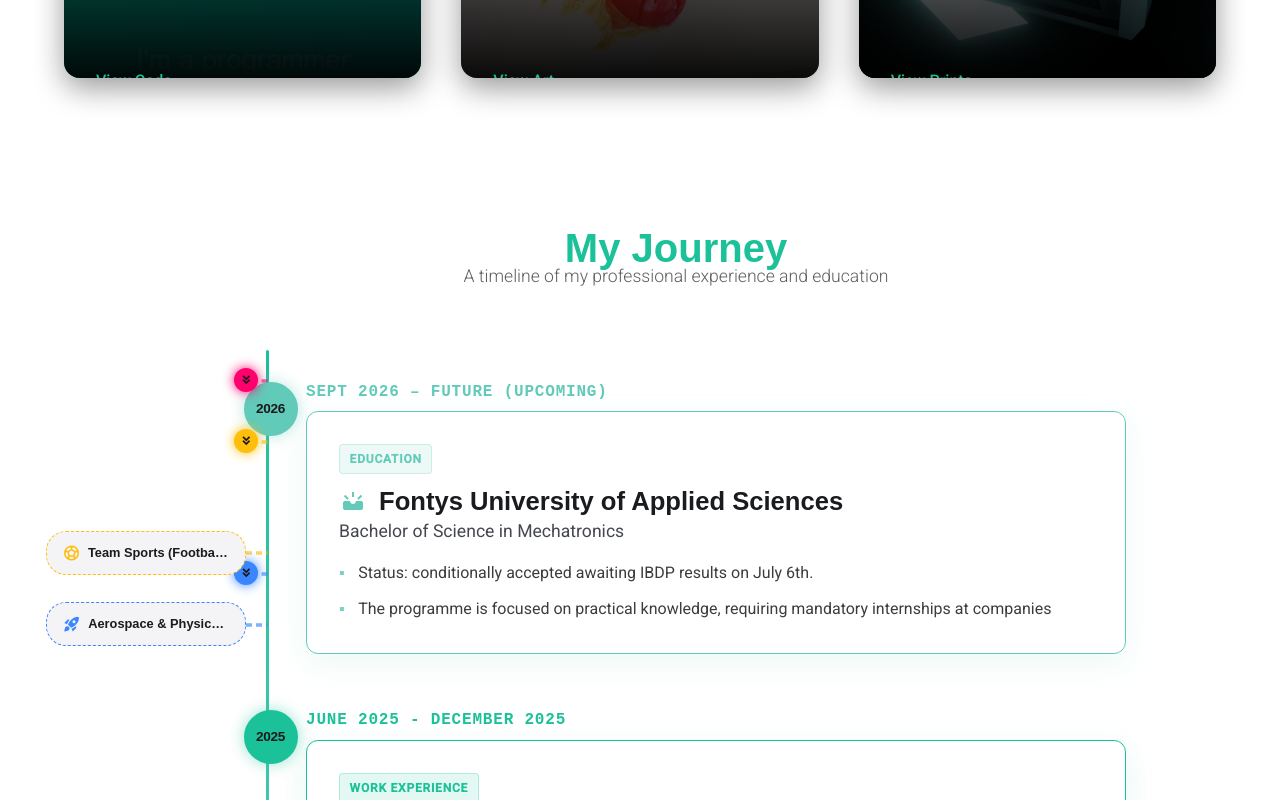
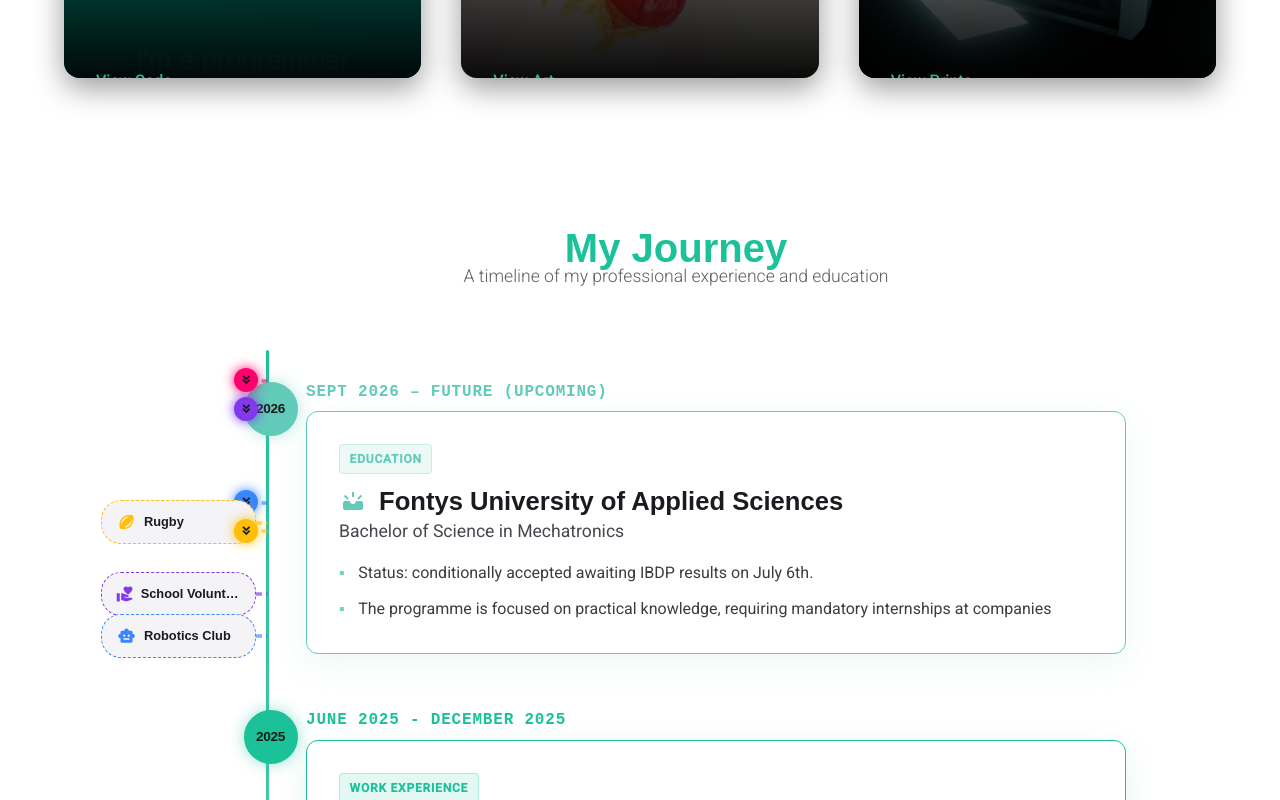
Before and after one commit to Codelessgame/portfolio_v_3, an Angular app: page / in a window 1280 px wide. Shown: the part 2000-2800 px from the top of the page. Built offline with nearby package versions, Linux system fonts and the light colour scheme.

Commit message:
feat: upgrade timeline component to support multiple personal activities per entry with updated UI and data structure

```diff
--- a/src/app/timeline/timeline.css
+++ b/src/app/timeline/timeline.css
@@ -91,6 +91,10 @@
 
 .timeline-item.education .timeline-date {
   color: var(--light-cyan, #62cab9);
+}
+
+.mobile-year-label {
+  display: none;
 }
 
 /* Event Card wrapper */
@@ -256,15 +260,15 @@
 
 .activity-start-bubble {
   position: absolute;
-  left: -180px;
-  width: 200px;
-  padding: 0.5rem 1rem;
+  left: -125px;
+  width: 155px;
+  padding: 0.5rem 0.85rem;
   border-radius: 20px;
   background: var(--mat-sys-surface-container-low, #222222);
   border: 1.5px dashed;
   display: flex;
   align-items: center;
-  gap: 0.5rem;
+  gap: 0.4rem;
   cursor: pointer;
   transform: translateY(-50%);
   z-index: 4;
@@ -291,6 +295,17 @@
   line-height: 1;
 }
 
+.activity-span-years {
+  font-family: monospace, sans-serif;
+  font-size: 0.72rem;
+  font-weight: 700;
+  white-space: nowrap;
+  background: rgba(255, 255, 255, 0.08);
+  padding: 1px 5px;
+  border-radius: 4px;
+  color: var(--mat-sys-on-surface-variant, rgba(255, 255, 255, 0.8));
+}
+
 .bubble-label {
   font-family: 'Outfit', sans-serif;
   font-size: 0.8rem;
@@ -299,6 +314,15 @@
   white-space: nowrap;
   overflow: hidden;
   text-overflow: ellipsis;
+  flex-grow: 1;
+}
+
+.activity-label-prefix {
+  font-size: 0.72rem;
+  text-transform: uppercase;
+  opacity: 0.75;
+  font-weight: 700;
+  letter-spacing: 0.02em;
 }
 
 /* Activity detail popup card */
@@ -420,6 +444,22 @@
   padding-top: 1rem;
 }
 
+.mobile-activity-heading {
+  font-family: 'Outfit', sans-serif;
+  font-size: 0.78rem;
+  font-weight: 700;
+  text-transform: uppercase;
+  color: var(--mat-sys-on-surface-variant, rgba(255, 255, 255, 0.6));
+  letter-spacing: 0.05em;
+  margin-bottom: 0.6rem;
+}
+
+.mobile-activity-list {
+  display: flex;
+  flex-direction: column;
+  gap: 0.6rem;
+}
+
 .activity-toggle-btn {
   display: flex;
   align-items: center;
@@ -452,6 +492,18 @@
   align-items: center;
   justify-content: center;
   line-height: 1;
+}
+
+.activity-btn-time {
+  font-family: monospace, sans-serif;
+  font-size: 0.76rem;
+  opacity: 0.85;
+  font-weight: 600;
+  margin-left: 0.3rem;
+  background: rgba(255, 255, 255, 0.08);
+  padding: 1px 4px;
+  border-radius: 3px;
+  color: var(--mat-sys-on-surface, #ffffff);
 }
 
 .activity-info-card {
@@ -535,10 +587,14 @@
   }
 
   .timeline-badge {
-    left: 1.5px;
-    width: 40px;
-    height: 40px;
-    font-size: 0.75rem;
+    left: 15.5px;
+    width: 12px;
+    height: 12px;
+    border-width: 2px;
+  }
+
+  .timeline-badge span {
+    display: none;
   }
 
   .timeline-card {
@@ -625,10 +681,10 @@
   }
 
   .timeline-badge {
-    left: -0.5px;
-    width: 36px;
-    height: 36px;
-    font-size: 0.7rem;
+    left: 12.5px;
+    width: 10px;
+    height: 10px;
+    border-width: 2px;
   }
 
   .timeline-card {
--- a/src/app/timeline/timeline.html
+++ b/src/app/timeline/timeline.html
@@ -110,25 +110,42 @@
             </ul>
 
             <!-- Mobile Fallback for Personal Activities (rendered inside cards) -->
-            @if (!isDesktop && item.personalActivity) {
-              <div class="mobile-activity-container" [style.--act-color]="item.personalActivity.color">
-                <button class="activity-toggle-btn" (click)="toggleActivity(index)">
-                  <mat-icon>{{ item.personalActivity.icon }}</mat-icon>
-                  <span class="btn-text">{{ item.personalActivity.label }}</span>
+            @if (!isDesktop && item.personalActivities && item.personalActivities.length > 0) {
+              <div class="mobile-activity-container">
+                <div class="mobile-activity-heading">
+                  {{ item.personalActivities.length === 1
+                      ? (currentLang() === 'en' ? 'Other Activity:' : 'Mimoškolní aktivita:')
+                      : (currentLang() === 'en' ? 'Other Activities:' : 'Mimoškolní aktivity:') }}
+                </div>
+
+                <div class="mobile-activity-list">
+                  @for (act of item.personalActivities; track act.id) {
+                    <div class="mobile-activity-item" [style.--act-color]="act.color">
+                      <button class="activity-toggle-btn" (click)="toggleActivity(index, act.id)">
+                        <mat-icon>{{ act.icon }}</mat-icon>
+                        <span class="btn-text">
+                          {{ act.label }}
+                          <span class="activity-btn-time">
+                            ({{ act.startYear === act.endYear ? act.startYear : act.startYear + '–' + act.endYear }})
+                          </span>
+                        </span>
                       </button>
 
-                @if (activeActivityIndex === index) {
+                      @if (activeActivityIndex === index && activeActivityId === act.id) {
                         <div class="activity-info-card">
                           <div class="activity-info-header">
-                      <h4>{{ item.personalActivity.label }}</h4>
-                      <button class="close-btn" (click)="toggleActivity(index)">×</button>
+                            <h4>{{ act.label }}</h4>
+                            <button class="close-btn" (click)="toggleActivity(index, act.id)">×</button>
                           </div>
-                    <p>{{ item.personalActivity.description }}</p>
+                          <p>{{ act.description }}</p>
                           <div class="popup-time" style="margin-top: 0.6rem; font-size: 0.8rem; opacity: 0.85; font-weight: 500;">
-                      {{ currentLang() === 'en' ? 'Time Span' : 'Časové období' }}: {{ item.personalActivity.startDateLabel }} – {{ item.personalActivity.endDateLabel }}
+                            {{ currentLang() === 'en' ? 'Time Span' : 'Časové období' }}: {{ act.startDateLabel }} – {{ act.endDateLabel }}
                           </div>
                         </div>
                       }
+                    </div>
+                  }
+                </div>
               </div>
             }
           </div>
--- a/src/app/timeline/timeline.json
+++ b/src/app/timeline/timeline.json
@@ -8,8 +8,8 @@
       "startMonth": 9,
       "endYear": 2026,
       "endMonth": 6,
-      "label_en": "Art Club & School Volunteering",
-      "label_cs": "Výtvarný kroužek & školní dobrovolnictví",
+      "label_en": "Art Club",
+      "label_cs": "Výtvarný kroužek",
       "desc_en": "Volunteered to coordinate custom physical/digital artwork commissions and designed school community farewell gifts, utilizing acrylic painting and pastels.",
       "desc_cs": "Dobrovolná koordinace zakázek na fyzické a digitální umění, tvorba rozlučkových dárků pro školní komunitu (akrylové malby, pastely).",
       "startDateLabel_en": "Sept 2022",
@@ -18,38 +18,55 @@
       "endDateLabel_cs": "Červen 2026"
     },
     {
+      "id": "volunteering",
+      "icon": "volunteer_activism",
+      "color": "#8338ec",
+      "startYear": 2024,
+      "startMonth": 9,
+      "endYear": 2026,
+      "endMonth": 6,
+      "label_en": "School Volunteering",
+      "label_cs": "Školní dobrovolnictví",
+      "desc_en": "Organised school events and assisted with lower-grade activities, promoting community spirit and collaboration.",
+      "desc_cs": "Organizace školních akcí a pomoc s aktivitami pro nižší ročníky, podpora komunitního ducha a spolupráce.",
+      "startDateLabel_en": "Sept 2024",
+      "startDateLabel_cs": "Září 2024",
+      "endDateLabel_en": "June 2026",
+      "endDateLabel_cs": "Červen 2026"
+    },
+    {
       "id": "physics",
-      "icon": "rocket_launch",
+      "icon": "smart_toy",
       "color": "#3a86ff",
       "startYear": 2024,
-      "startMonth": 6,
-      "endYear": 2024,
-      "endMonth": 11,
-      "label_en": "Aerospace & Physics Research",
-      "label_cs": "Výzkum v oblasti letectví a fyziky",
+      "startMonth": 9,
+      "endYear": 2025,
+      "endMonth": 6,
+      "label_en": "Robotics Club",
+      "label_cs": "Robotický kroužek",
       "desc_en": "Designed and simulated a mathematical shadow projection model for convex 3D shapes using coordinate geometry, vector analysis, and Python.",
       "desc_cs": "Návrh a simulace matematického modelu stínové projekce pro konvexní 3D tvary s využitím analytické geometrie, vektorové analýzy a Pythonu.",
-      "startDateLabel_en": "June 2024",
-      "startDateLabel_cs": "Června 2024",
-      "endDateLabel_en": "Nov 2024",
-      "endDateLabel_cs": "List. 2024"
+      "startDateLabel_en": "Sept 2024",
+      "startDateLabel_cs": "Září 2024",
+      "endDateLabel_en": "June 2025",
+      "endDateLabel_cs": "Červ. 2025"
     },
     {
       "id": "sports",
-      "icon": "sports_soccer",
+      "icon": "sports_rugby",
       "color": "#ffbe0b",
       "startYear": 2025,
-      "startMonth": 1,
+      "startMonth": 4,
       "endYear": 2025,
-      "endMonth": 12,
-      "label_en": "Team Sports (Football/Floorball)",
-      "label_cs": "Týmové sporty (Fotbal/Florbal)",
+      "endMonth": 6,
+      "label_en": "Rugby",
+      "label_cs": "Rugby",
       "desc_en": "Engaged in competitive team sports to build tactical cooperation, leadership, and quick decision-making under physical and mental pressure.",
       "desc_cs": "Účast v soutěžních týmových sportech s cílem rozvíjet taktickou spolupráci, vůdčí schopnosti a rychlé rozhodování pod fyzickým a psychickým tlakem.",
-      "startDateLabel_en": "Jan 2025",
-      "startDateLabel_cs": "Led. 2025",
-      "endDateLabel_en": "Dec 2025",
-      "endDateLabel_cs": "Pros. 2025"
+      "startDateLabel_en": "April 2025",
+      "startDateLabel_cs": "Dub. 2025",
+      "endDateLabel_en": "June 2025",
+      "endDateLabel_cs": "Červ. 2025"
     }
   ],
   "timelineItems": [
--- a/src/app/timeline/timeline.ts
+++ b/src/app/timeline/timeline.ts
@@ -29,14 +29,7 @@
   bullets: string[];
   startYear: number;
   startMonth: number;
-  personalActivity?: {
-    label: string;
-    icon: string;
-    description: string;
-    color: string;
-    startDateLabel: string;
-    endDateLabel: string;
-  };
+  personalActivities: PersonalActivity[];
 }
 
 @Component({
@@ -52,9 +45,10 @@
   private destroyed = false;
 
   activeActivityIndex: number | null = null;
+  activeActivityId: string | null = null;
   hoveredIndex: number | null = null;
   isDesktop = false;
-  maxActivities = 3;
+  maxActivities = 5;
 
   private ts = inject(TranslationService);
   private zone = inject(NgZone);
@@ -94,11 +88,8 @@
     const lang = this.currentLang();
     const activities = this.personalActivities();
 
+    // Map the basic properties of all items
     const mapped = timelineData.timelineItems.map(item => {
-      const personalActivity = item.personalActivityId
-        ? activities.find(a => a.id === item.personalActivityId)
-        : undefined;
-
       return {
         type: item.type as 'work' | 'education',
         title: lang === 'en' ? item.title_en : item.title_cs,
@@ -108,15 +99,30 @@
         bullets: lang === 'en' ? item.bullets_en : item.bullets_cs,
         startYear: item.startYear || 0,
         startMonth: item.startMonth || 0,
-        personalActivity: personalActivity ? {
-          label: personalActivity.label,
-          icon: personalActivity.icon,
-          description: personalActivity.description,
-          color: personalActivity.color,
-          startDateLabel: personalActivity.startDateLabel,
-          endDateLabel: personalActivity.endDateLabel
-        } : undefined
+        personalActivities: []
       } as TimelineItem;
+    });
+
+    // Helper to get raw dates from original timelineItems configuration
+    activities.forEach(act => {
+      const actStart = act.startYear * 12 + act.startMonth;
+
+      const candidates = mapped.map((item, idx) => ({
+        item,
+        rawStart: (timelineData.timelineItems[idx].startYear || 0) * 12 + (timelineData.timelineItems[idx].startMonth || 0),
+        rawEnd: (timelineData.timelineItems[idx].endYear || 2026) * 12 + (timelineData.timelineItems[idx].endMonth || 6)
+      })).filter(c => actStart >= c.rawStart && actStart <= c.rawEnd);
+
+      if (candidates.length > 0) {
+        // Pick best candidate: 'work' takes precedence over 'education'
+        let bestCandidate = candidates[0];
+        for (const cand of candidates) {
+          if (cand.item.type === 'work' && bestCandidate.item.type === 'education') {
+            bestCandidate = cand;
+          }
+        }
+        bestCandidate.item.personalActivities.push(act);
+      }
     });
 
     // Sort reverse-chronologically (newest first)
@@ -150,22 +156,25 @@
     return 100 - (clamped / totalMonths) * 100;
   }
 
-  toggleActivity(index: number) {
-    if (this.activeActivityIndex === index) {
+  toggleActivity(index: number, activityId?: string) {
+    if (this.activeActivityIndex === index && (!activityId || this.activeActivityId === activityId)) {
       this.activeActivityIndex = null;
+      this.activeActivityId = null;
     } else {
       this.activeActivityIndex = index;
+      this.activeActivityId = activityId || null;
     }
     // Re-draw lines to align with dynamic card states if active state changes sizes
     this.scheduleUpdateLines(100);
   }
 
-  scrollToStart(index: number) {
+  scrollToStart(index: number, activityId?: string) {
     if (!isPlatformBrowser(this.platformId)) return;
     const startEl = document.getElementById(`activity-start-${index}`);
     if (startEl) {
       startEl.scrollIntoView({ behavior: 'smooth', block: 'center' });
       this.activeActivityIndex = index;
+      this.activeActivityId = activityId || null;
     }
   }
 
@@ -253,6 +262,48 @@
     const container = this.el.nativeElement.querySelector('.timeline-container');
     if (!container) return;
 
+    // Reset styles to defaults first so we get clean, unadjusted offsets
+    this.personalActivities().forEach((act, idx) => {
+      const startEl = document.getElementById(`activity-start-${idx}`);
+      const endEl = document.getElementById(`activity-end-${idx}`);
+      if (startEl) startEl.style.top = `${act.startPercent}%`;
+      if (endEl) endEl.style.top = `${act.endPercent}%`;
+    });
+
+    const activitiesCount = this.personalActivities().length;
+
+    // Adjust start bubbles to avoid overlap in pixels
+    const bubbles = Array.from({ length: activitiesCount }, (_, idx) => document.getElementById(`activity-start-${idx}`))
+      .filter(el => el !== null) as HTMLElement[];
+
+    // Sort bubbles by offsetTop ascending
+    bubbles.sort((a, b) => a.offsetTop - b.offsetTop);
+
+    const minBubbleGap = 42; // Bubble height (~36px) + 6px gap
+    for (let i = 1; i < bubbles.length; i++) {
+      const prev = bubbles[i - 1];
+      const curr = bubbles[i];
+      if (curr.offsetTop - prev.offsetTop < minBubbleGap) {
+        curr.style.top = `${prev.offsetTop + minBubbleGap}px`;
+      }
+    }
+
+    // Adjust end dots to avoid overlap in pixels
+    const dots = Array.from({ length: activitiesCount }, (_, idx) => document.getElementById(`activity-end-${idx}`))
+      .filter(el => el !== null) as HTMLElement[];
+
+    // Sort dots by offsetTop ascending
+    dots.sort((a, b) => a.offsetTop - b.offsetTop);
+
+    const minDotGap = 28; // Dot height (~24px) + 4px gap
+    for (let i = 1; i < dots.length; i++) {
+      const prev = dots[i - 1];
+      const curr = dots[i];
+      if (curr.offsetTop - prev.offsetTop < minDotGap) {
+        curr.style.top = `${prev.offsetTop + minDotGap}px`;
+      }
+    }
+
     // The central vertical line is absolute positioned at left: 40px, width: 3px
     // Center point of this vertical line is 41.5px from container's left edge
     const centerX = 41.5;
@@ -266,13 +317,26 @@
       const startX = startEl.offsetLeft + startEl.offsetWidth;
       const startY = startEl.offsetTop;
 
-      // Left edge of the end dot relative to the container (accounting for translateX(-50%))
-      const endX = endEl.offsetLeft - endEl.offsetWidth / 2;
+      const isSameHeight = (act.startYear === act.endYear && act.startMonth === act.endMonth) ||
+                           Math.abs(startEl.offsetTop - endEl.offsetTop) < 2;
+
+      let endX: number;
+      let horizontalPath: string;
+      let verticalPath: string;
+
       const endY = endEl.offsetTop;
 
-      // Path layout: Starts at startX,startY -> horizontally to centerX, then jumps (Move) to centerX,endY -> horizontally to endX
-      const horizontalPath = `M ${startX} ${startY} H ${centerX} M ${centerX} ${endY} H ${endX}`;
-      const verticalPath = `M ${centerX} ${startY} V ${endY}`;
+      if (isSameHeight) {
+        endEl.style.left = '41.5px';
+        endX = centerX;
+        horizontalPath = `M ${startX} ${startY} H ${centerX}`;
+        verticalPath = '';
+      } else {
+        endEl.style.left = '20px';
+        endX = 20;
+        horizontalPath = `M ${startX} ${startY} H ${centerX} M ${centerX} ${endY} H ${endX}`;
+        verticalPath = `M ${centerX} ${startY} V ${endY}`;
+      }
 
       return {
         index: idx,
--- a/src/app/translation.service.ts
+++ b/src/app/translation.service.ts
@@ -27,7 +27,7 @@
   en: {
     // Navigation / Header
     'nav.home': 'Home',
-    'nav.projects': 'Showcase',
+    'nav.projects': 'Library',
     'header.title': 'STANISLAV RŮŽIČKA',
 
     'about.title': 'About Me',
@@ -52,10 +52,10 @@
 
     'act.trace': 'Click to trace back to: ',
 
-    'projects.title': 'Showcase & Library',
-    'projects.subtitle': 'A curated collection of my engineering projects, books I read, and YouTube channels I watch.',
-    'projects.featured_showcase': 'Featured Showcase',
-    'projects.library_resources': 'Resources Library',
+    'projects.title': 'Library',
+    'projects.subtitle': 'A curated collection of my engineering projects, books I read, podcasts I listen to, and YouTube channels I watch.',
+    'projects.featured_showcase': 'Featured Projects',
+    'projects.library_resources': 'Library Search',
     'projects.search_placeholder': 'Search projects, books, or channels by name, author, tech...',
     'projects.filter_all': 'All Resources',
     'projects.filter_embedded': 'Embedded / Engineering',
@@ -78,7 +78,7 @@
   cs: {
     // Navigation / Header
     'nav.home': 'Domů',
-    'nav.projects': 'Showcase',
+    'nav.projects': 'Knihovna',
     'header.title': 'STANISLAV RŮŽIČKA',
 
     'about.title': 'O mně',
@@ -104,10 +104,10 @@
 
     'act.trace': 'Klikněte pro návrat k: ',
 
-    'projects.title': 'Showcase & Knihovna',
-    'projects.subtitle': 'Vybraná sbírka mých inženýrských projektů, knih, které čtu, a YouTube kanálů, které doporučuji.',
+    'projects.title': 'Knihovna',
+    'projects.subtitle': 'Vybraná sbírka mých inženýrských projektů, knih, které čtu, podcastů, které poslouchám, a YouTube kanálů, které doporučuji.',
     'projects.featured_showcase': 'Vybrané projekty',
-    'projects.library_resources': 'Knihovna a zdroje',
+    'projects.library_resources': 'Vyhledávání v knihovně',
     'projects.search_placeholder': 'Hledat projekty, knihy nebo kanály podle názvu, autora, technologií...',
     'projects.filter_all': 'Všechny zdroje',
     'projects.filter_embedded': 'Vestavěné systémy / Inženýrství',
```
Lines whose indentation alone changed are shown as unchanged.
